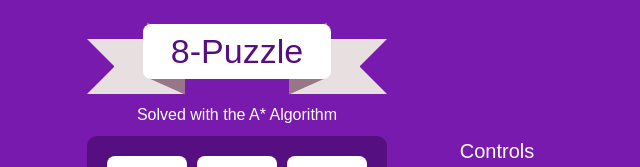
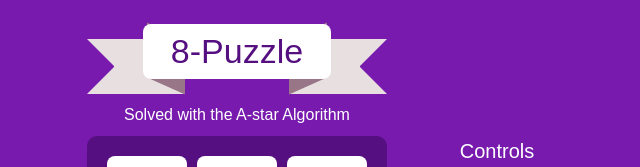
Before and after one commit to jeovazero/8-puzzle-react, a React (Vite) app: page / in a window 1280 px wide. Shown: the top 167 px of the page, without its empty margins (393-1033 px from the left). Built offline with nearby package versions, Linux system fonts and the light colour scheme; a web font is replaced by a local one.

Commit message:
refactor(app): change the algorithm name

```diff
--- a/src/App.tsx
+++ b/src/App.tsx
@@ -249,7 +249,7 @@ export default () => {
         <ContentWrapper>
           <Content>
             <Ribbon>8-Puzzle</Ribbon>
-            <p>Solved with the A* Algorithm</p>
+            <p>Solved with the A-star Algorithm</p>
             <Grid data={state.gridData} squareShift={90} />
             {<h3 data-show={state.isFinalState ? '' : undefined}>Complete!</h3>}
             <Colors>
```
